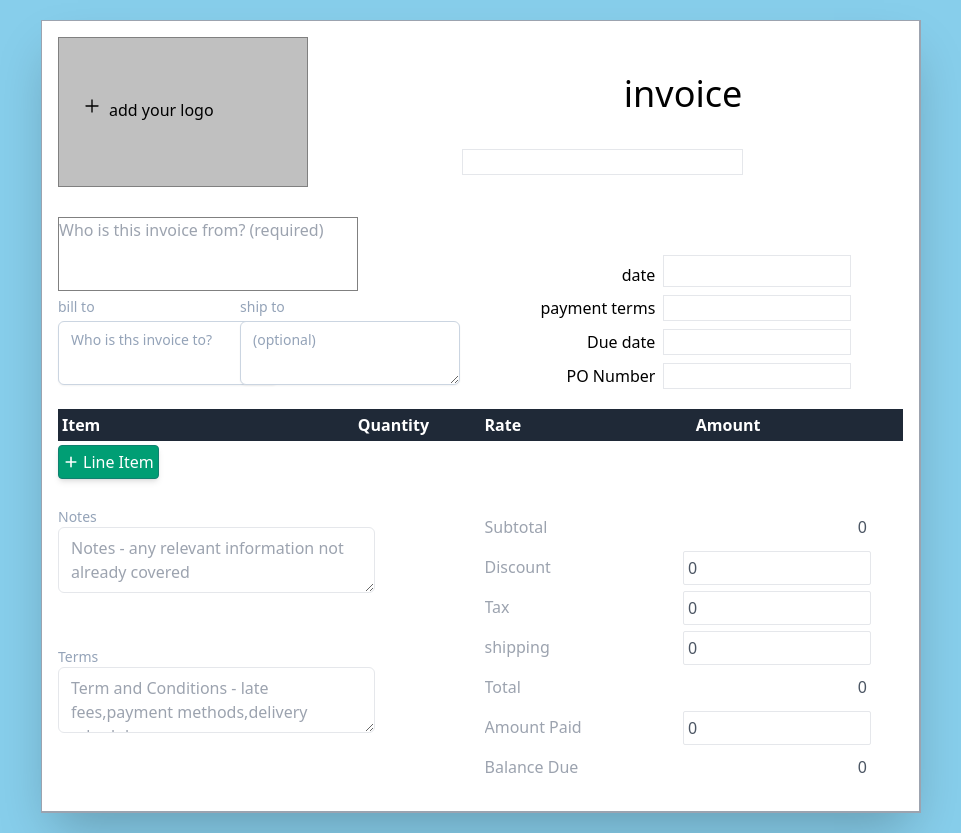
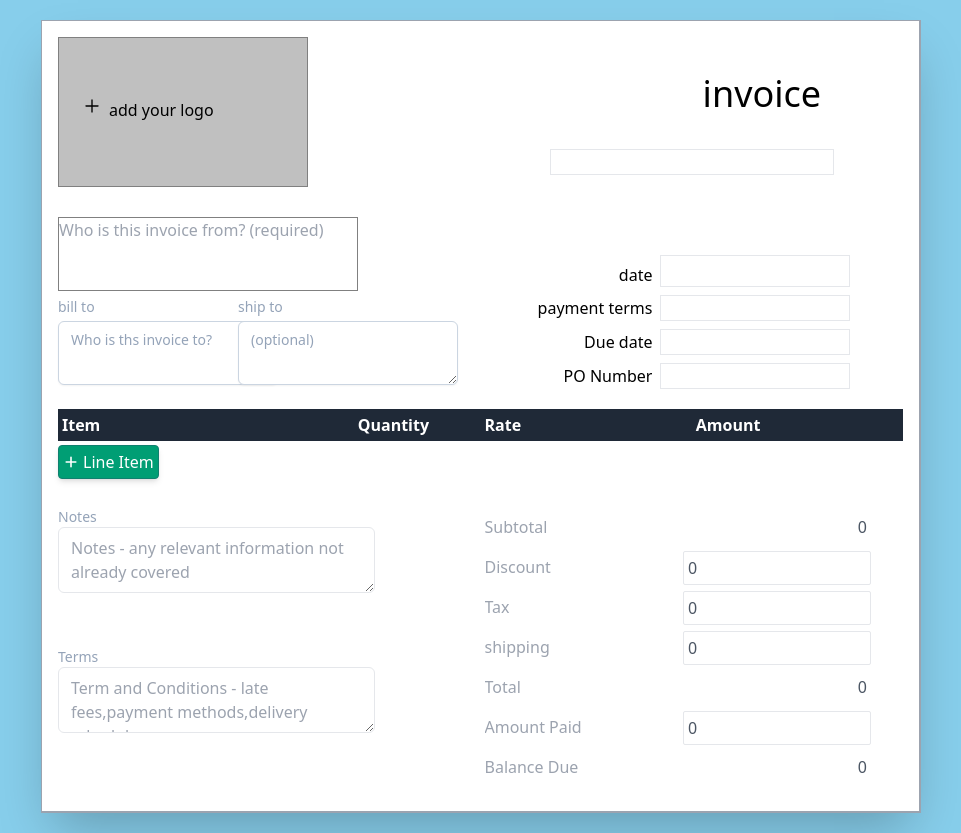
Before and after one commit to yahoogm/invoice-generator, a React (Create React App) app: page / in a window 1280 px wide. Shown: the whole page, without its empty margins (71-1032 px from the left). Built offline with nearby package versions, Linux system fonts and the light colour scheme; the HTML template or start-up script is replaced by a standard one.

Commit message:
update github

```diff
--- a/src/components/header/Time.jsx
+++ b/src/components/header/Time.jsx
@@ -4,8 +4,8 @@ const Time = () => {
   return (
     <div className="flex flex-col items-end justify-between mr-5 mt-4">
       <div className="flex flex-col gap-4 mb-20">
-        <input dir="rtl" type="text" defaultValue="invoice" className="w-[70%] outline-none text-4xl h-20"></input>
-        <input type="text" className="border border-gray w-[60%] ml-12 outline-none"  />
+        <input dir="rtl" type="text" defaultValue="invoice" className="w-[70%] outline-none text-4xl h-20 ml-[80px]"></input>
+        <input type="text" className="border border-gray w-[60%] ml-[140px] outline-none"  />
       </div>
 
       <div className="flex flex-col">
```
